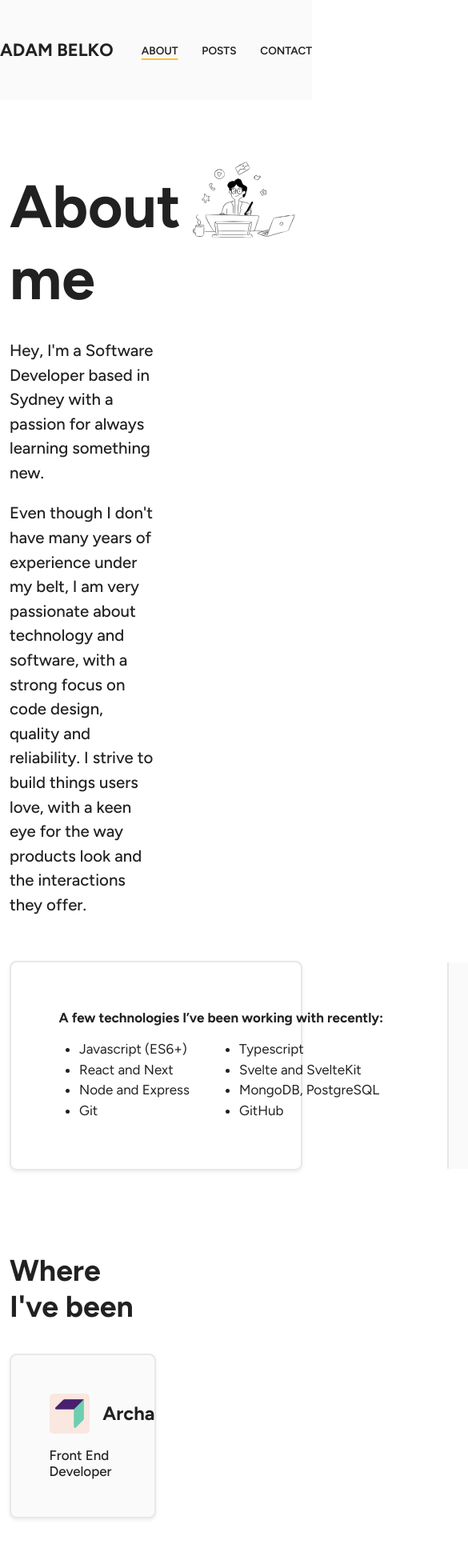
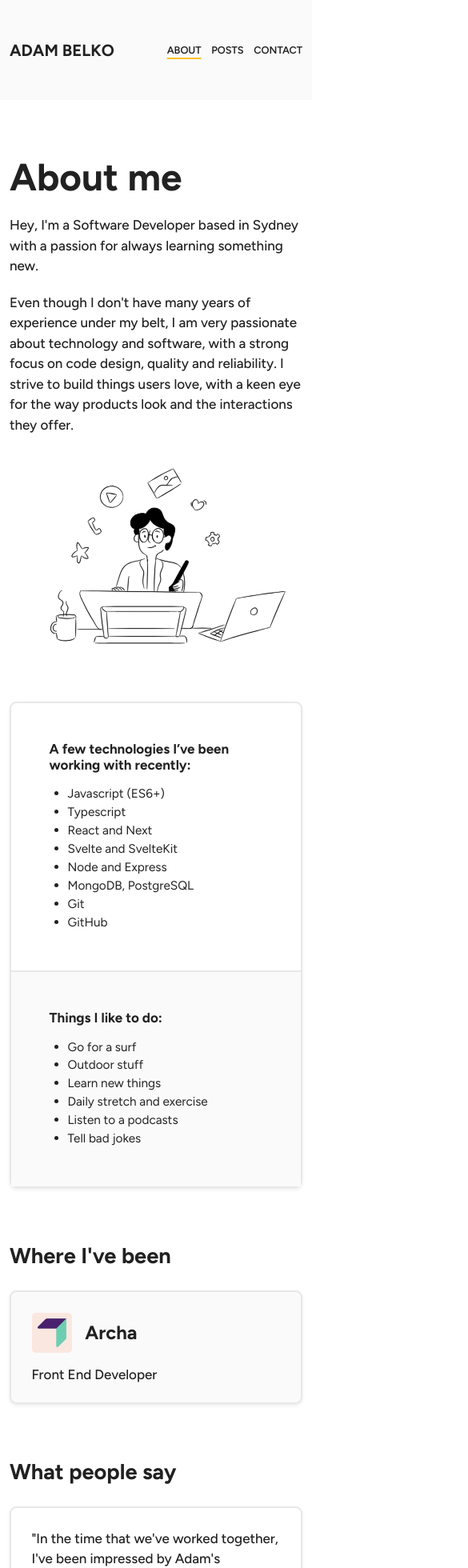
Before and after one commit to adambelko/personal-website, a SvelteKit app: page /about in a window 390 px wide. Shown: the top 1960 px of the page at 80% size, 585 px wide, since content can reach past the window. Built offline with nearby package versions, Linux system fonts and the light colour scheme.

Commit message:
add responsive design

```diff
--- a/src/lib/components/Nav.svelte
+++ b/src/lib/components/Nav.svelte
@@ -1,5 +1,5 @@
 <script>
-	import { page } from "$app/stores"
+	import {page} from "$app/stores"
 
 	$: path = $page.url.pathname
 </script>
@@ -36,13 +36,15 @@
         display: flex;
         justify-content: space-between;
         align-items: center;
-		max-width: 1120px;
+        max-width: 1100px;
         width: 100%;
+        padding: 0 12px;
     }
 
     .navbar-brand {
         font-size: 1.3em;
         font-weight: bold;
+        padding-right: 30px;
     }
 
     .navbar-nav {
@@ -56,4 +58,16 @@
         text-decoration: underline solid var(--primary-color-orange) 2px;
         text-underline-offset: 5px;
     }
+
+    @media (max-width: 480px) {
+        .navbar-brand {
+            font-size: 1.2em;
+        }
+
+        .navbar-nav {
+            display: flex;
+            gap: 1em;
+            font-size: 0.75em;
+        }
+    }
 </style>
--- a/src/lib/styles/main.css
+++ b/src/lib/styles/main.css
@@ -1,6 +1,7 @@
 * {
     margin: 0;
     padding: 0;
+    box-sizing: border-box;
 }
 
 :root {
--- a/src/routes/+layout.svelte
+++ b/src/routes/+layout.svelte
@@ -1,6 +1,6 @@
 <script>
 	import "$lib/styles/main.css"
-	import { fade } from "svelte/transition"
+	import {fade} from "svelte/transition"
 	import Analytics from "$lib/components/Analytics.svelte"
 	import Nav from "$lib/components/Nav.svelte"
 	import Footer from "$lib/components/Footer.svelte"
@@ -32,7 +32,7 @@
         flex-direction: column;
         flex: 1;
         width: 100%;
-		max-width: 1120px;
+        max-width: 1100px;
         margin: 4rem auto;
     }
 </style>
--- a/src/routes/about/+page.svelte
+++ b/src/routes/about/+page.svelte
@@ -139,7 +139,7 @@
     }
 
     .about-table-item {
-		padding: 3.5em;
+        padding: 2.8em;
     }
 
     .about-table-item p {
@@ -193,6 +193,7 @@
 
     .experience-item img {
         width: 50px;
+        height: auto;
         border-radius: 5px;
     }
 
@@ -212,11 +213,13 @@
 
     .reference {
         justify-content: space-between;
+        max-width: 50%;
         width: 50%;
     }
 
     .reference-footer img {
-		max-width: 50px;
+        width: 50px;
+        height: 50px;
         border-radius: 5rem;
     }
 
@@ -229,4 +232,93 @@
         display: flex;
         flex-direction: column;
     }
+
+    /* Responsive styles */
+    @media (max-width: 1080px) {
+        .intro-text-area,
+        .intro-img-container {
+            width: 100%;
+            padding: 0;
+        }
+
+        .intro-container {
+            flex-direction: column;
+        }
+
+        .about-table-item {
+            width: 100%;
+        }
+
+        .about-table-list {
+            grid-template-columns: 1fr;
+        }
+
+        .section {
+            margin-top: 4em;
+        }
+
+        .section h2 {
+            font-size: 1.8rem;
+        }
+
+        .section-item {
+            padding: 2em;
+        }
+    }
+
+    @media (max-width: 860px) {
+        .about-h1 {
+            font-size: 2.8rem;
+        }
+
+        .intro-text-area p {
+            font-size: 1rem;
+        }
+
+        .about-table {
+            display: flex;
+            flex-direction: column;
+        }
+
+        .about-table-item {
+            width: auto;
+        }
+
+        .about-table-item-right-side {
+            border-left: none !important;
+            border-top: 2px solid var(--hr-dividor-color);
+        }
+
+        .about-table-item p {
+            font-size: 1rem;
+        }
+
+        .about-table-list {
+            font-size: 0.9em;
+        }
+
+        .experience-container,
+        .section {
+            display: flex;
+            width: 100%;
+        }
+
+        .section h2 {
+            font-size: 1.6rem;
+        }
+
+        .section-item {
+            padding: 1.5em;
+        }
+
+        .references-container {
+            flex-direction: column;
+            width: 100%;
+        }
+
+        .reference {
+            width: 100%;
+            max-width: 100%;
+        }
+    }
 </style>
--- a/src/routes/contact/+page.svelte
+++ b/src/routes/contact/+page.svelte
@@ -29,6 +29,13 @@
         display: flex;
         flex-direction: column;
         align-items: center;
+        text-align: center;
+        padding: 0 12px;
+    }
+
+    h1 {
+        font-size: 3rem;
+        margin-bottom: 1rem;
     }
 
     .secondary-text {
@@ -38,8 +45,7 @@
         font-size: 1.2em;
         font-weight: 500;
         line-height: 1.5em;
-		margin-top: 2rem;
-		margin-bottom: 0.6rem;
+        margin-bottom: 1.5rem;
     }
 
     .email {
@@ -56,6 +62,22 @@
     .platforms {
         display: flex;
         align-items: center;
+        gap: 1.5rem;
+        margin-top: 1.5rem;
+    }
+
+    /* Responsive styles */
+    @media (max-width: 880px) {
+        h1 {
+            font-size: 2.8rem;
+        }
+
+        .secondary-text {
+            font-size: 1.1em;
+        }
+
+        .platforms {
             gap: 1rem;
         }
+    }
 </style>
--- a/src/routes/posts/+page.svelte
+++ b/src/routes/posts/+page.svelte
@@ -1,29 +1,51 @@
 <script>
-	import PostList from '$lib/components/PostList.svelte';
-	import TagList from '$lib/components/TagList.svelte';
+	import PostList from "$lib/components/PostList.svelte"
+	import TagList from "$lib/components/TagList.svelte"
 
-	export let data;
+	export let data
 </script>
 
 <svelte:head>
     <title>Posts</title>
 </svelte:head>
 
+<div class="container">
     <div class="page-container">
+        <div class="inside-container">
             <h1>My posts</h1>
             <TagList tagList={data.tagList} />
+        </div>
         <PostList postList={data.postList} />
+    </div>
 </div>
 
 <style>
+    .container {
+        display: flex;
+        justify-content: center;
+        padding: 0 12px;
+    }
+
     .page-container {
         display: flex;
         flex-direction: column;
-		width: 860px;
+        max-width: 860px;
+        align-items: center;
         margin: auto;
     }
 
     h1 {
         margin-bottom: 1em;
     }
+
+    .inside-container {
+        align-self: flex-start;
+    }
+
+    /* Responsive styles */
+    @media (max-width: 880px) {
+        h1 {
+            font-size: 2.8rem;
+        }
+    }
 </style>
--- a/src/routes/tags/[slug]/+page.svelte
+++ b/src/routes/tags/[slug]/+page.svelte
@@ -10,6 +10,7 @@
     <title>Tags</title>
 </svelte:head>
 
+<div class="container">
     <div class="page-container">
         <h1>Filtered posts</h1>
 
@@ -21,12 +22,19 @@
         <TagList tagList={data.tagList} slug={data.slug} />
         <PostList postList={data.postList} />
     </div>
+</div>
 
 <style>
+    .container {
+        display: flex;
+        justify-content: center;
+        padding: 0 12px;
+    }
+
     .page-container {
         display: flex;
         flex-direction: column;
-		width: 860px;
+        max-width: 860px;
         margin: auto;
     }
 
@@ -48,4 +56,11 @@
         text-decoration: underline solid var(--primary-color-orange) 3px;
         text-underline-offset: 5px;
     }
+
+    /* Responsive styles */
+    @media (max-width: 880px) {
+        h1 {
+            font-size: 2.8rem;
+        }
+    }
 </style>
```
Also changed, not shown: src/lib/components/PostList.svelte (+46 -3 lines), src/lib/components/TagList.svelte (+12 -0 lines), src/routes/+page.svelte (+62 -0 lines). Lines whose indentation alone changed are shown as unchanged.
